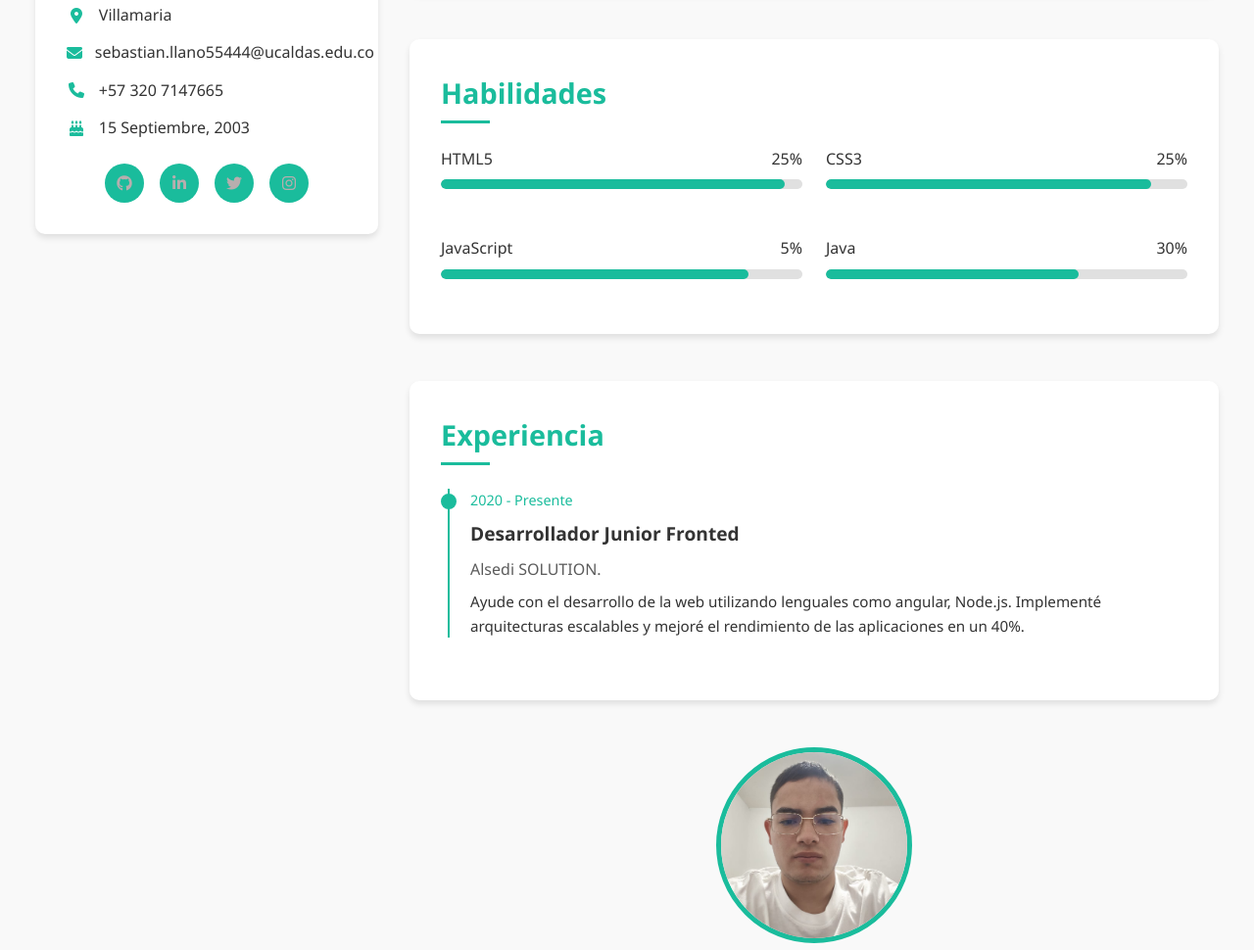
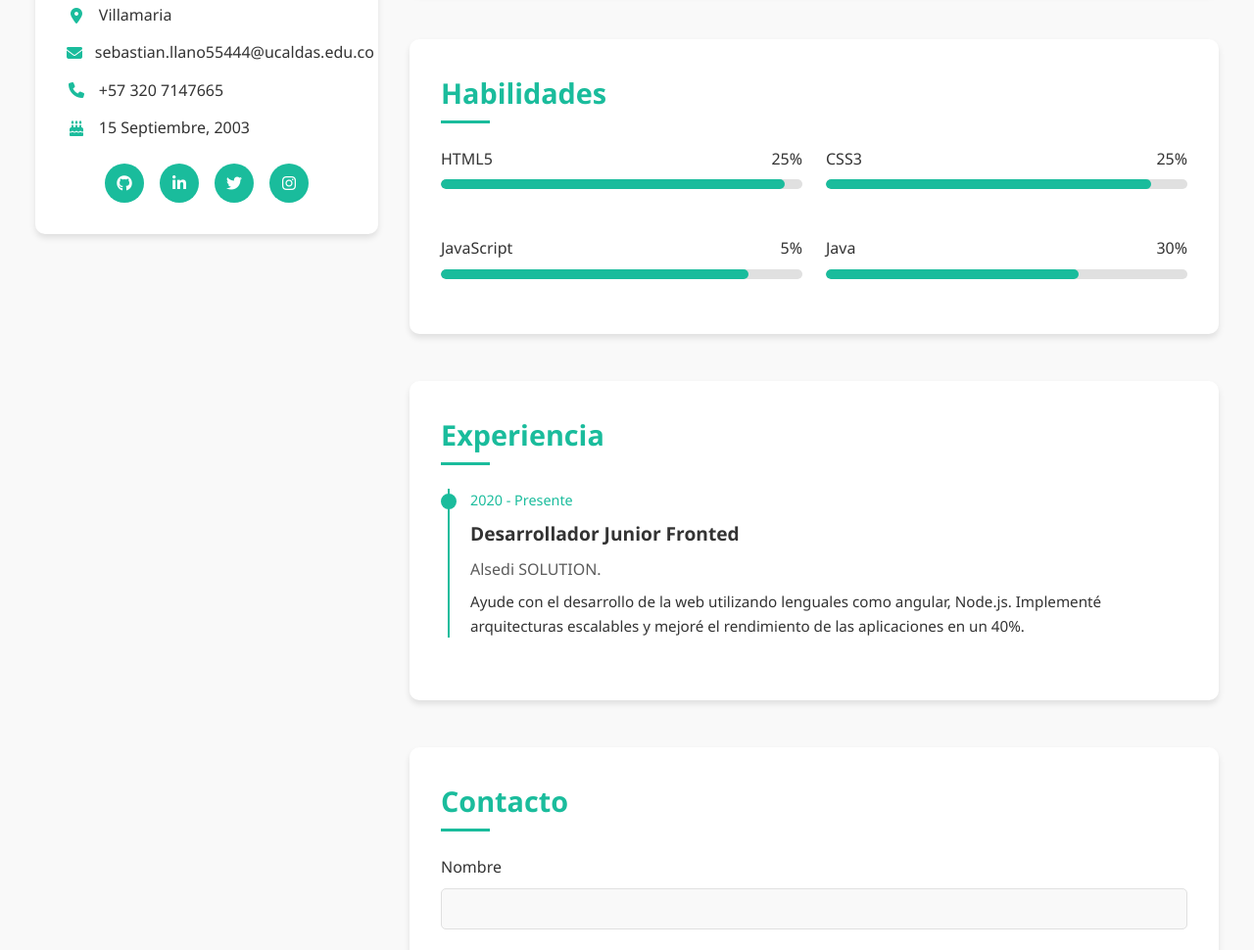
Before and after one commit to ll2nos/hoja-de-vida, a plain HTML site: page index.html in a window 1280 px wide. Shown: the part 505-1475 px from the top of the page at 98% size. Drawn offline with Linux system fonts and the light colour scheme.

Commit message:
cambio color y foto de asunto

```diff
--- a/estilo.css
+++ b/estilo.css
@@ -190,7 +190,7 @@ nav {
     height: 40px;
     border-radius: 50%;
     background-color: var(--primary-color);
-    color: rgb(183, 174, 174);
+    color: rgb(255, 255, 255);
     display: flex;
     align-items: center;
     justify-content: center;
--- a/index.html
+++ b/index.html
@@ -133,9 +133,7 @@
 
                 </section>
 
-                <img id="profileImg" src="./assets/mi_foto.jpg" alt="Foto de perfil - Sebastian Llano"
-                    class="profile-img"
-                    onerror="this.onerror=null; this.src='https://via.placeholder.com/200?text=Sin+imagen';">
+
 
                 <!-- Contact Section -->
                 <section id="contact">
```
